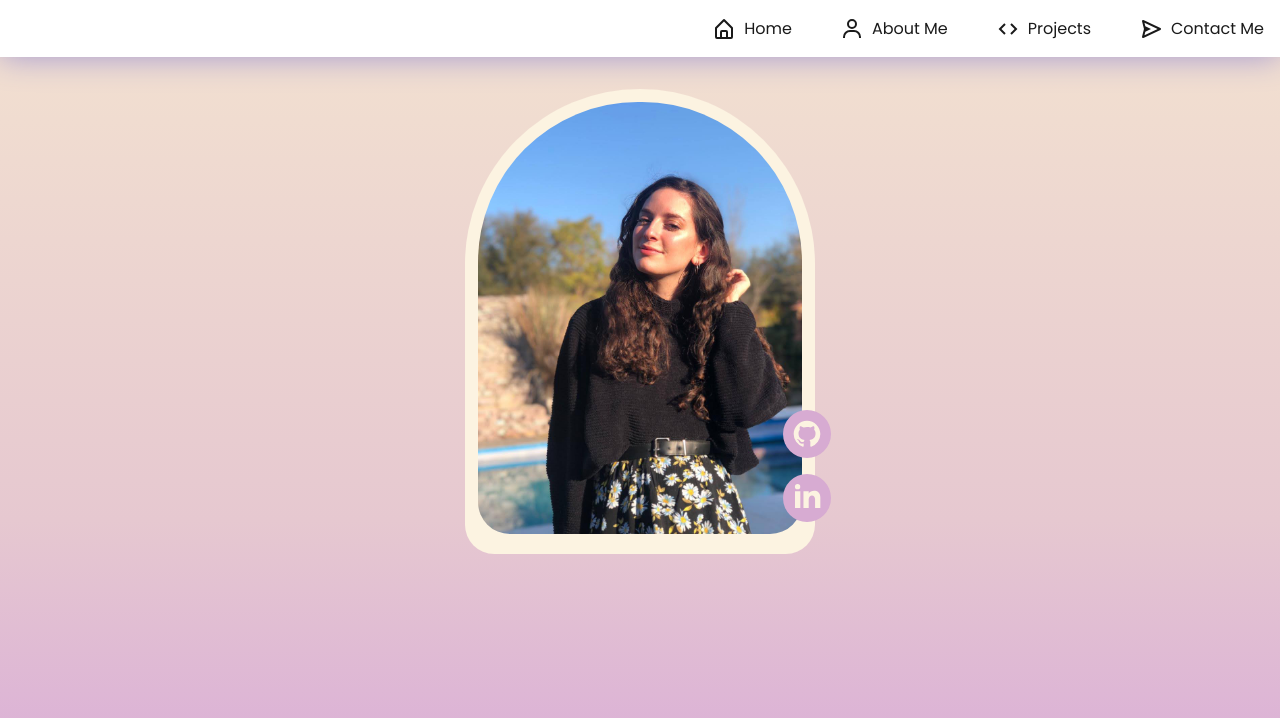
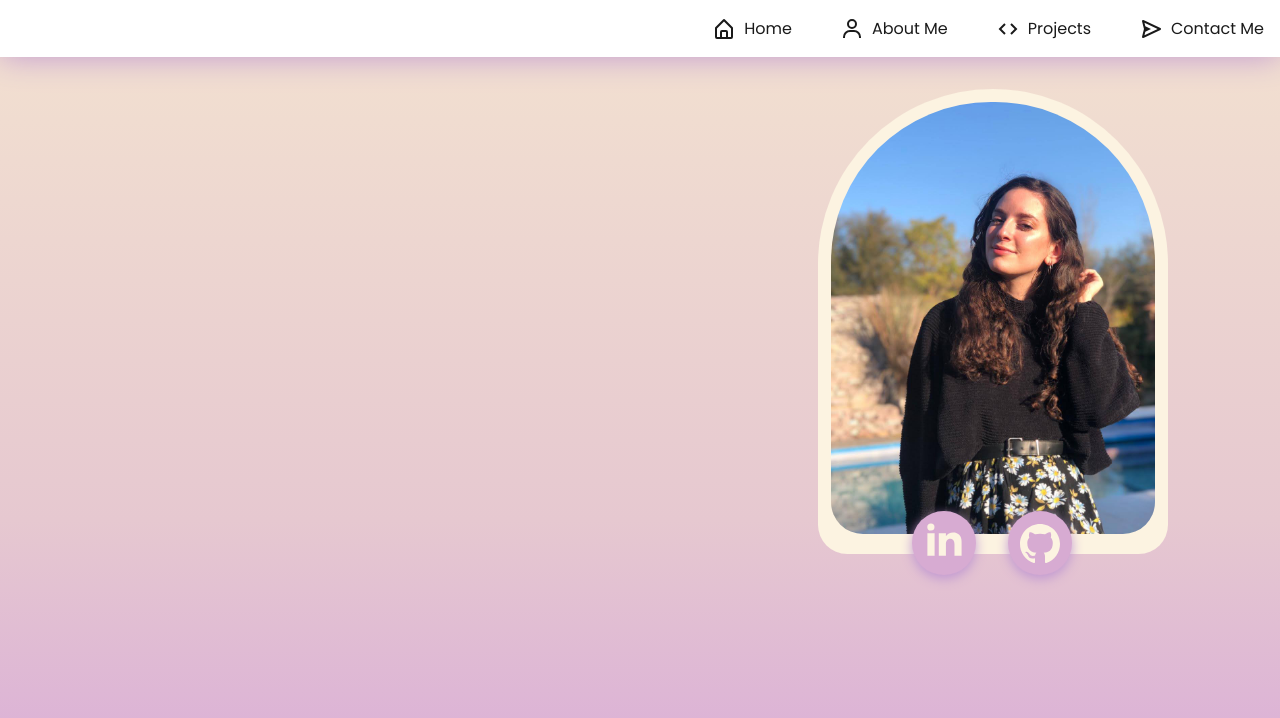
Before and after one commit to lupilp/Portfolio-Lourdes-Lopez-Pepa, a React (Vite) app: page / in a window 1280 px wide. Shown: the top 718 px of the page. Built offline with nearby package versions, Linux system fonts and the light colour scheme.

Commit message:
home responsive

```diff
--- a/src/Styles/Home.module.css
+++ b/src/Styles/Home.module.css
@@ -32,6 +32,8 @@
   display: flex;
   justify-content: center;
   cursor: pointer;
+  box-shadow: hsl(281, 39%, 71%) 0px 4px 12px;
+  transition: all 0.25s ease-in-out;
 }
 
 .circuloGithub {
@@ -48,4 +50,31 @@
   display: flex;
   justify-content: center;
   cursor: pointer;
+  box-shadow: hsl(281, 39%, 71%) 0px 4px 12px;
+  transition: all 0.25s ease-in-out;
 }
+
+@media (min-width: 583px) {
+  .homeContenedor {
+    justify-content: flex-end;
+    padding-inline: 7rem;
+  }
+
+  .circuloGithub {
+    font-size: 3rem;
+    height: 4rem;
+    width: 4rem;
+    right: 6rem;
+    bottom: -1.3rem;
+    transition: all 0.25s ease-in-out;
+  }
+
+  .circuloLinkedin {
+    font-size: 2.7rem;
+    height: 4rem;
+    width: 4rem;
+    right: 12rem;
+    bottom: -1.3rem;
+    transition: all 0.25s ease-in-out;
+  }
+}
--- a/src/Styles/Nav.module.css
+++ b/src/Styles/Nav.module.css
@@ -21,7 +21,7 @@
   background-color: #fff;
   width: 100%;
   border-radius: 2rem 2rem 0 0;
-  box-shadow: 0 0rem 2rem hsl(250, 39%, 71%);
+  box-shadow: 0 0rem 2rem hsl(281, 39%, 71%);
   cursor: pointer;
   padding: 2rem 1rem;
   z-index: 9;
```
